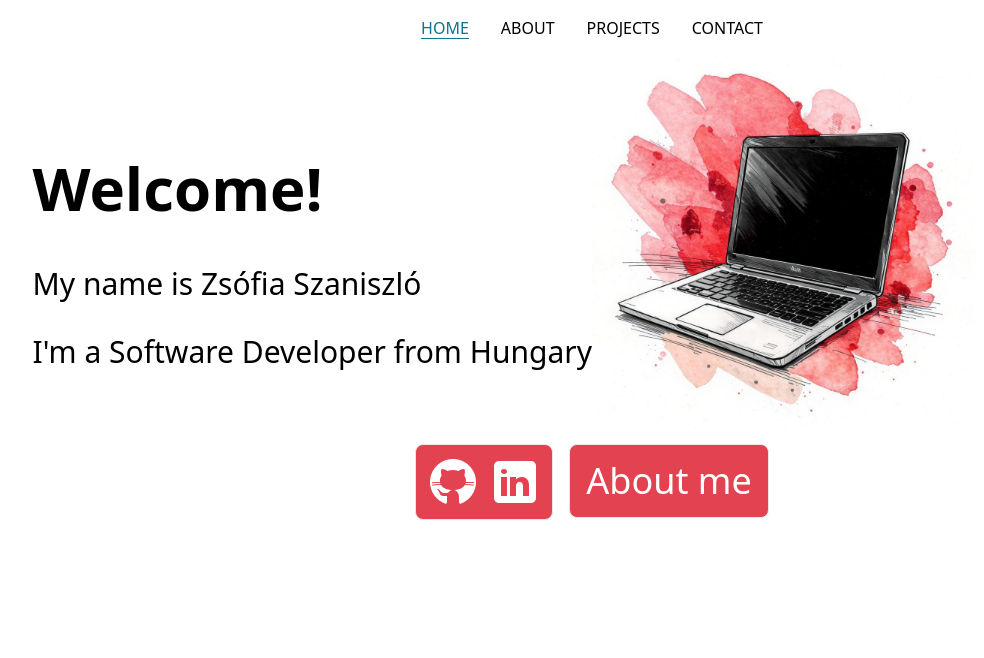
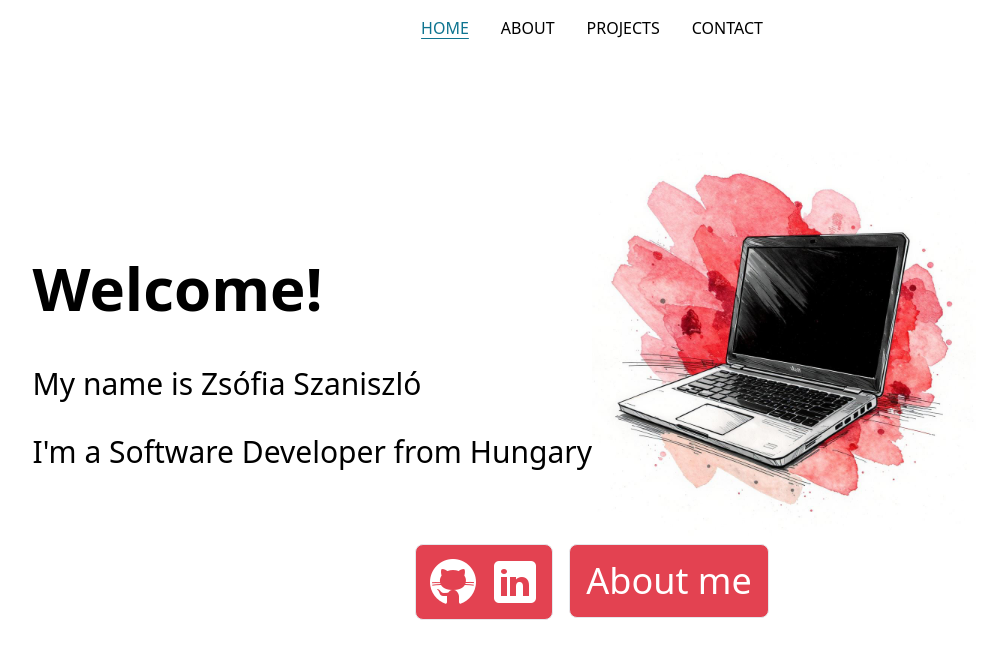
Before and after one commit to SophieH07/portfolio, a React (Vite) app: page / in a window 1280 px wide. Shown: the top 658 px of the page, without its empty margins (48-1032 px from the left). Built offline with nearby package versions, Linux system fonts and the light colour scheme; what tailwindcss-animated would draw is missing.

Commit message:
remove section

```diff
--- a/src/component/About.jsx
+++ b/src/component/About.jsx
@@ -58,7 +58,7 @@ const About = () => {
     },
   ];
   return (
-    <div className="section" id="about">
+    <div id="about">
       <h2 className="text-4xl font-bold uppercase sm:pb-9">About</h2>
       <h3>Skills</h3>
       <div className="flex flex-wrap cursor-default gap-4 uppercase font-normal bg-[#93e1d8] p-2">
--- a/src/component/Contact.jsx
+++ b/src/component/Contact.jsx
@@ -36,7 +36,7 @@ const Contact = () => {
   };
 
   return (
-    <div className="section" id="contact">
+    <div id="contact">
       <div className="text-4xl font-bold uppercase pb-4">Contact Me</div>
       <div className={`${emailSent ? "" : "hidden"}`}>
         Thank you for your message!
--- a/src/component/Home.jsx
+++ b/src/component/Home.jsx
@@ -5,7 +5,7 @@ import laptop from "../pics/watersplashlaptopotherside.jpg";
 
 const Home = () => {
   return (
-    <div className="section">
+    <div id="home">
       <div className="grid grid-flow-col grid-cols-2 justify-center items-center">
         <div>
           <div>
--- a/src/component/Project.jsx
+++ b/src/component/Project.jsx
@@ -72,8 +72,7 @@ const Project = () => {
   }
 
   return (
-    <div className="section" id="project">
-      {/*if more projects, add: mb-20 mt-4 */}
+    <div id="project">
       <h2 className="text-4xl font-bold uppercase sm:pb-9 pt-4">Projects</h2>
       <div
         className={`fixed top-0 left-0 z-90 w-screen h-screen bg-black/70 flex justify-center items-center ${
--- a/src/index.css
+++ b/src/index.css
@@ -2,25 +2,17 @@
 @tailwind components;
 @tailwind utilities;
 
-.section {
-    padding-top: 52px;
-    /* display: grid; */
-    padding-left: 52px;
-    padding-right: 52px;
-    place-items: center;
-	/* min-height: 90vh; */
-    /* padding-top: 4em; */
-}
 
 body {
     background: white;
     /* linear-gradient(90deg, rgba(2,0,36,1) 0%, rgba(33,9,121,1) 44%, rgba(29,239,255,1) 100%); */
     color: black;
+    place-items: center;
 }
 
 #home {
     place-items: center;
-    padding-top: 4em;
+    padding-top: 6em;
 }
 
 #contact {
--- a/src/layout/Header.jsx
+++ b/src/layout/Header.jsx
@@ -16,7 +16,7 @@ const Header = () => {
   ];
 
   return (
-    <nav className="fixed z-50 flex items-center flex-wrap w-full uppercase justify-center bg-white">
+    <nav className="sticky z-50 flex items-center flex-wrap w-full uppercase justify-center bg-white">
       <div className="md:hidden">
         <button
           onClick={toggleMenu}
```
